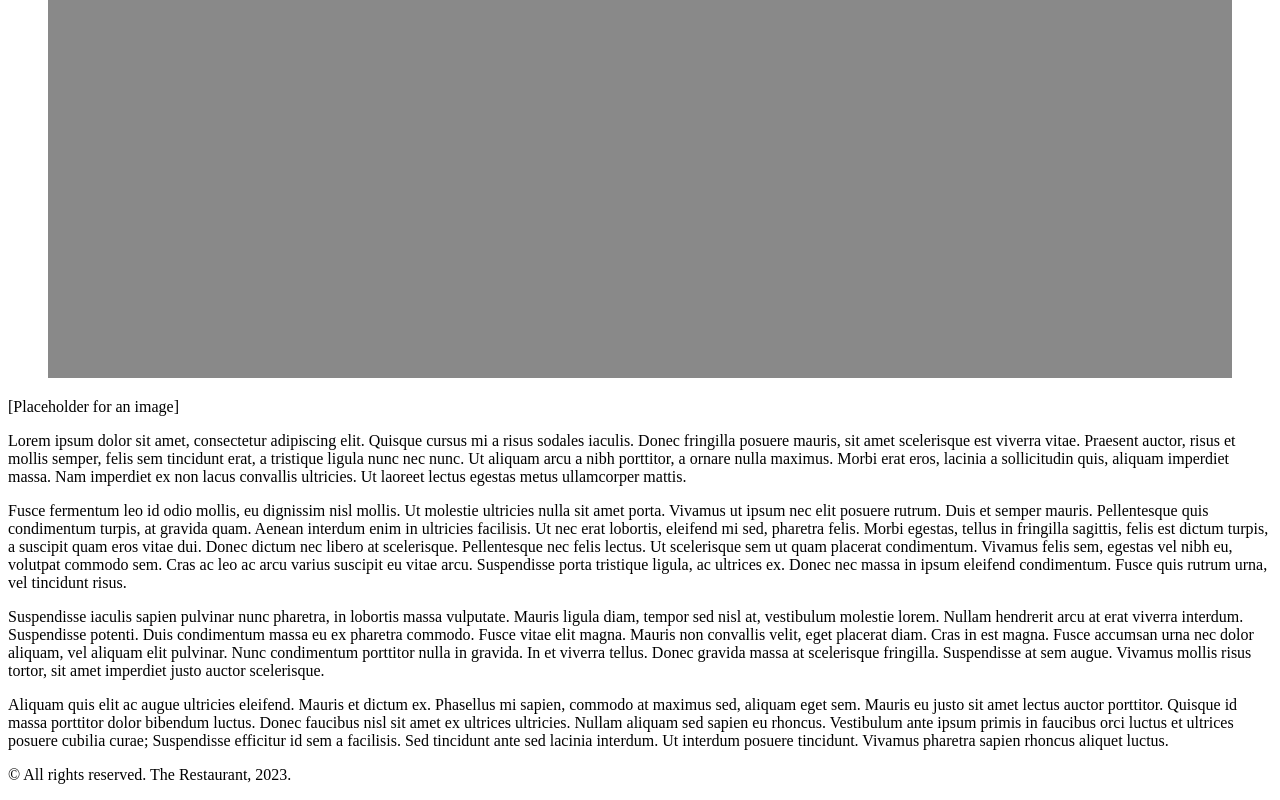
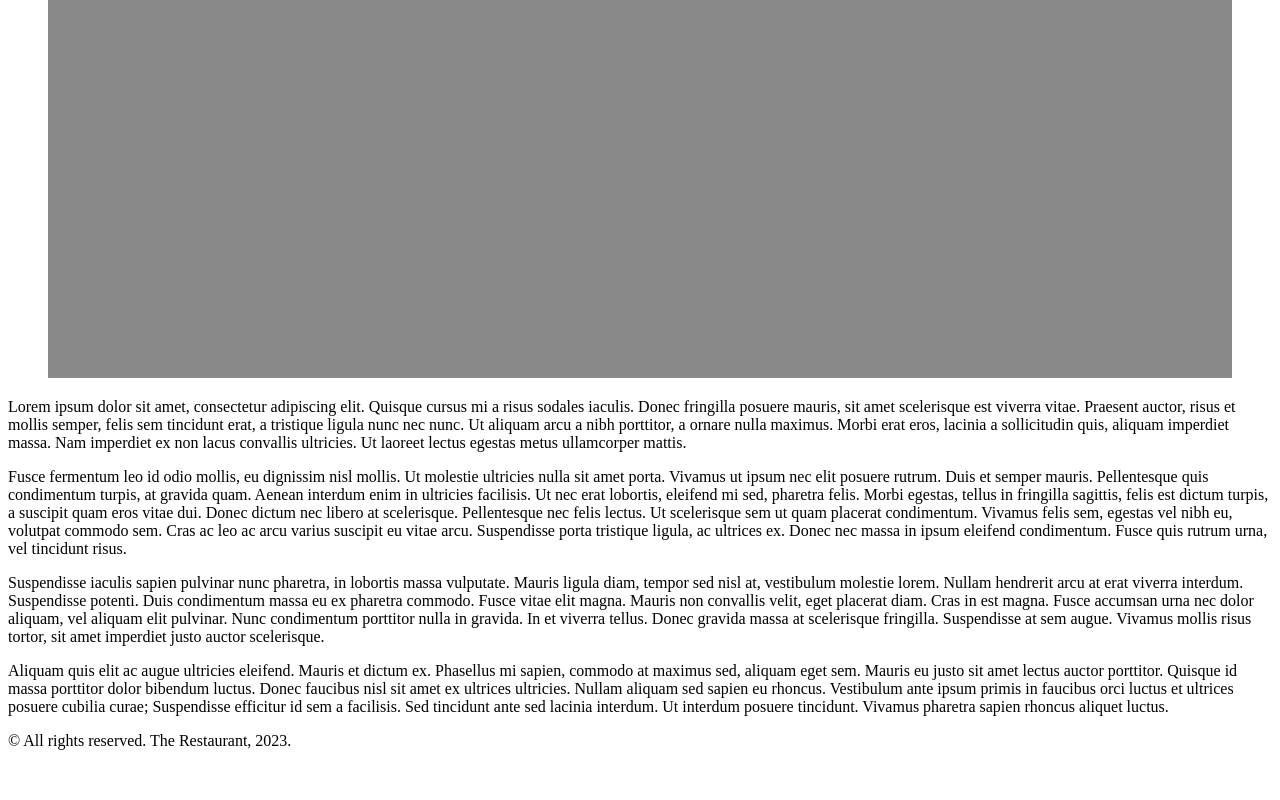
Before and after one commit to kpomerle/kpomerle.github.io, a plain HTML site: page grc338/website-content-hierarchy/about.html in a window 1280 px wide. Shown: the part 1314-2114 px from the top of the page. After the commit the page ends 2080 px from the top, so only its background shows below. Drawn offline with Linux system fonts and the light colour scheme.

Commit message:
Update about.html

```diff
--- a/grc338/website-content-hierarchy/about.html
+++ b/grc338/website-content-hierarchy/about.html
@@ -24,7 +24,6 @@
 
              <h2>About us</h2>
 <figure><img src="placeholder.jpg" alt=""></figure>
-<p>[Placeholder for an image]</p>
 
 <p>Lorem ipsum dolor sit amet, consectetur adipiscing elit. Quisque cursus mi a risus sodales iaculis. Donec fringilla posuere mauris, sit amet scelerisque est viverra vitae. Praesent auctor, risus et mollis semper, felis sem tincidunt erat, a tristique ligula nunc nec nunc. Ut aliquam arcu a nibh porttitor, a ornare nulla maximus. Morbi erat eros, lacinia a sollicitudin quis, aliquam imperdiet massa. Nam imperdiet ex non lacus convallis ultricies. Ut laoreet lectus egestas metus ullamcorper mattis.</p>
 
```
